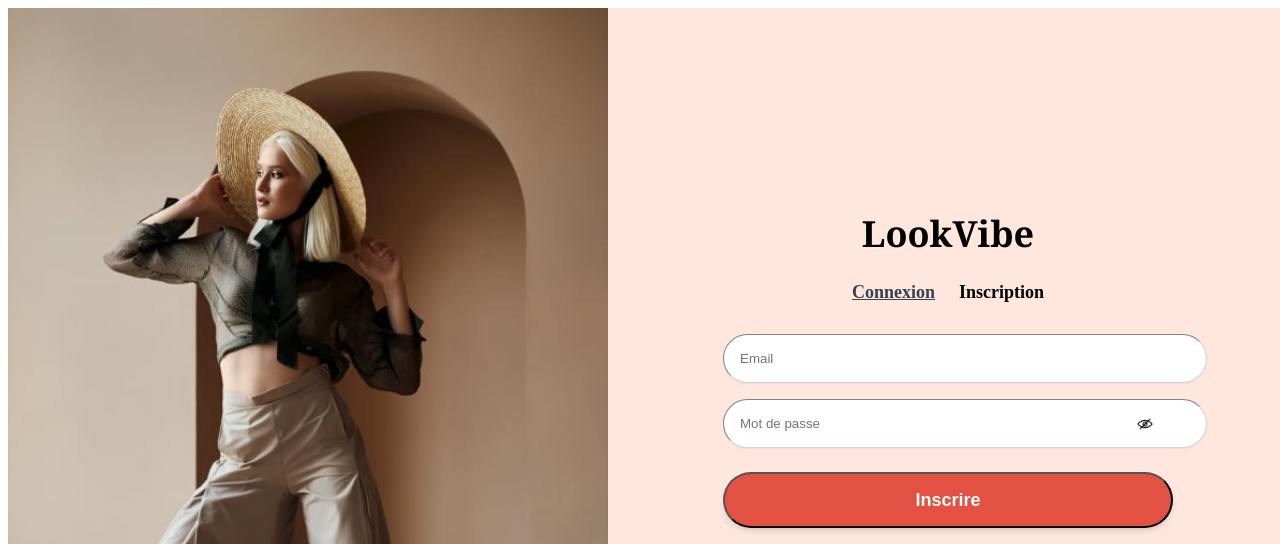
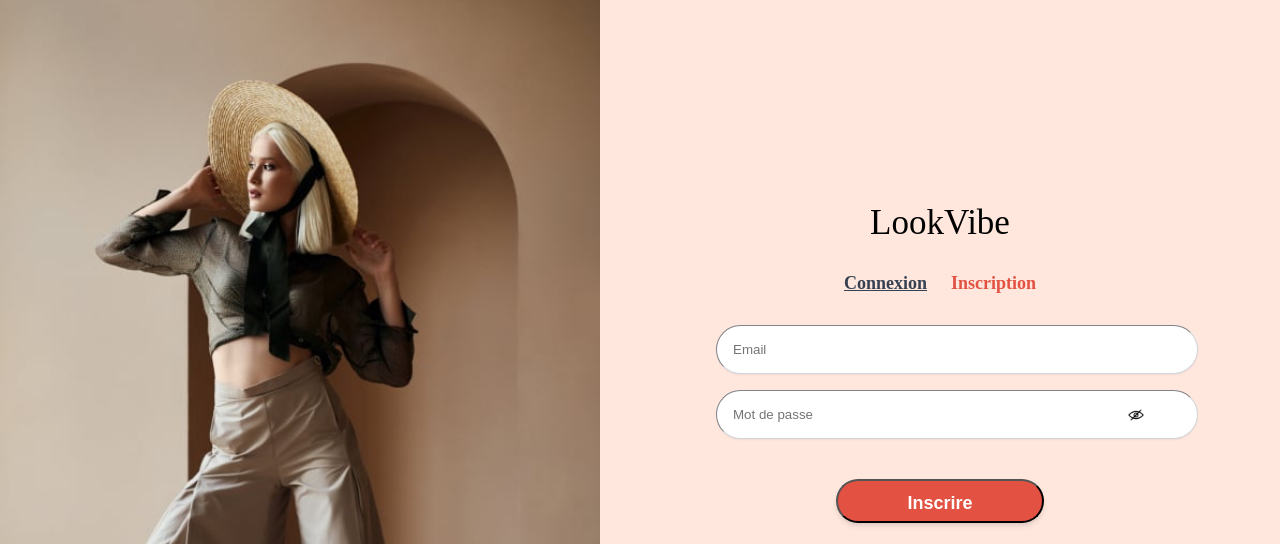
Before and after one commit to asmariahii/UI-Design, a website: page inscription.html in a window 1280 px wide. Shown: the top 544 px of the page. Drawn offline with Linux system fonts and the light colour scheme; a web font is replaced by a local one.

Commit message:
update format page

```diff
--- a/inscription.html
+++ b/inscription.html
@@ -7,34 +7,43 @@
     <link href="https://fonts.googleapis.com/css2?family=Alef&display=swap" rel="stylesheet">
     <link href="output.css" rel="stylesheet">
 </head>
-<body class="flex h-screen w-full">
+<body class="flex h-screen w-full m-0 p-0">
 
-    <!-- Partie Gauche : Image (Corrigée) -->
-    <div class="w-1/2 h-screen">
-        <img src="images/robe.jpg" alt="Fashion Model" class="w-full h-full object-cover">
-    </div>
+    <!-- Partie Gauche : Image -->
+<div class="w-1/2 h-screen">
+    <img src="images/robe.jpg" alt="Fashion Model" class="w-full h-full object-cover">
+</div>
 
-    <!-- Partie Droite : Formulaire -->
-    <div class="w-1/2 flex flex-col justify-center items-center bg-[#FFE7DE] p-10">
-        <h1 class="text-4xl font-serif text-black mb-6">LookVibe</h1>
+<!-- Partie Droite : Formulaire -->
+<div class="w-1/2 flex flex-col justify-center items-center bg-[#FFE7DE] px-10">
+
+        <h1 class="text-[35px] font-normal text-black leading-[42.56px] mb-6">
+            LookVibe
+        </h1>
 
         <div class="flex space-x-6 mb-6">
             <a href="connexion.html" class="text-lg font-semibold text-gray-700 hover:text-black cursor-pointer">Connexion</a>
-            <span class="text-lg font-semibold border-b-2 border-[#E25141] pb-1 text-black cursor-pointer">Inscription</span>
+            <span class="text-lg font-semibold border-b-2 border-[#E25141] pb-1 text-[#E25141] cursor-pointer">Inscription</span>
         </div>
 
-        <form class="w-3/4">
-            <div class="mb-4">
+
+
+        <form class="w-[80%] max-w-md flex flex-col items-center">
+            <div class="mb-4 w-full">
                 <input type="email" placeholder="Email" class="w-full p-4 border border-gray-300 rounded-full shadow-sm focus:outline-none focus:ring-2 focus:ring-[#E25141]">
             </div>
 
-            <div class="relative mb-6">
+            <div class="relative mb-6 w-full">
                 <input type="password" placeholder="Mot de passe" class="w-full p-4 border border-gray-300 rounded-full shadow-sm focus:outline-none focus:ring-2 focus:ring-[#E25141]">
                 <img src="images/hidden_eye_hide.png" alt="Cacher" class="absolute top-1/2 right-4 w-6 h-6 transform -translate-y-1/2 cursor-pointer">
             </div>
 
-            <button type="submit" class="w-full bg-[#E25141] text-white py-3 rounded-full font-semibold text-lg shadow-md hover:bg-[#cf3b2d] transition">Inscrire</button>
+            <!-- Bouton centré -->
+            <button type="submit" class="w-[208px] h-[44px] bg-[#E25141] text-white py-2 rounded-full font-semibold text-lg shadow-md hover:bg-[#cf3b2d] transition mt-4">
+                Inscrire
+            </button>
         </form>
+
 
         <div class="mt-6 flex flex-col items-center">
             <p class="text-gray-700 mb-2">ou</p>
```
Also changed, not shown: catalogue.html (+22 -4 lines), connexion.html (+15 -8 lines), output.css.
